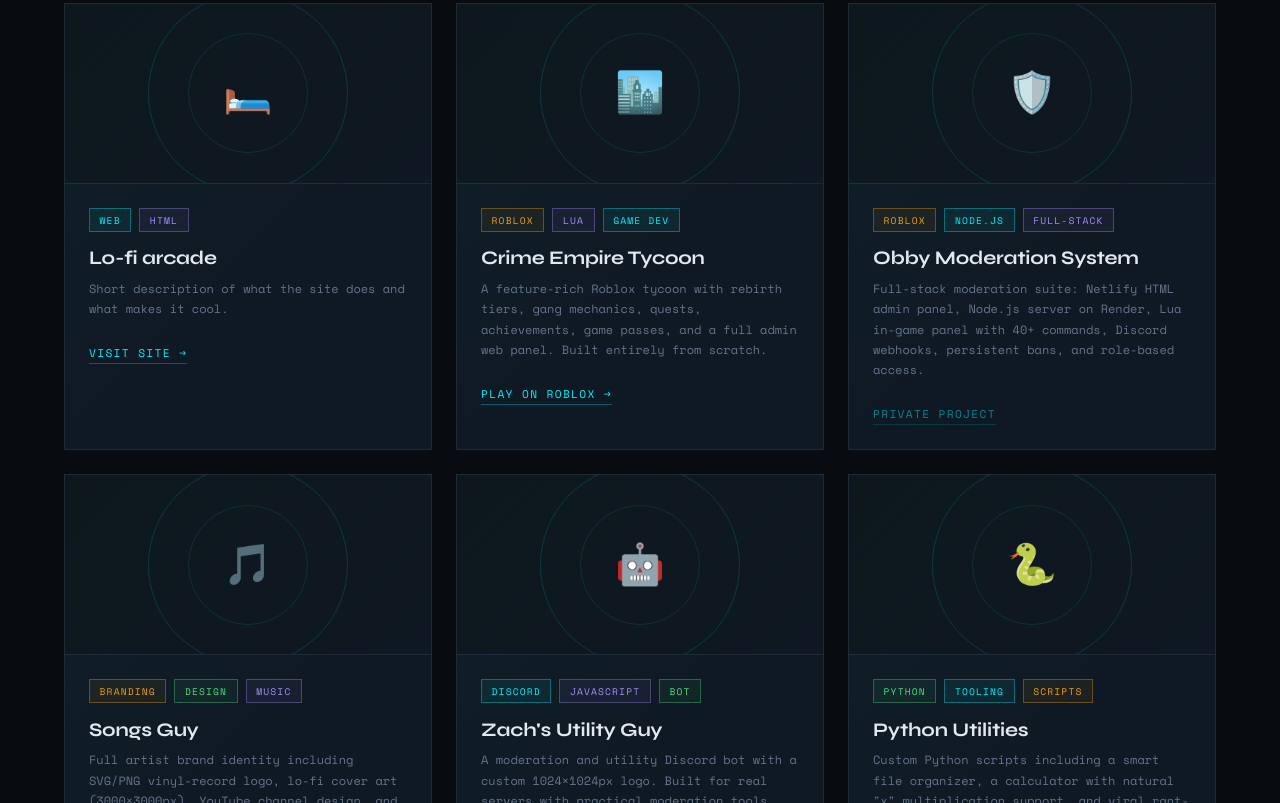
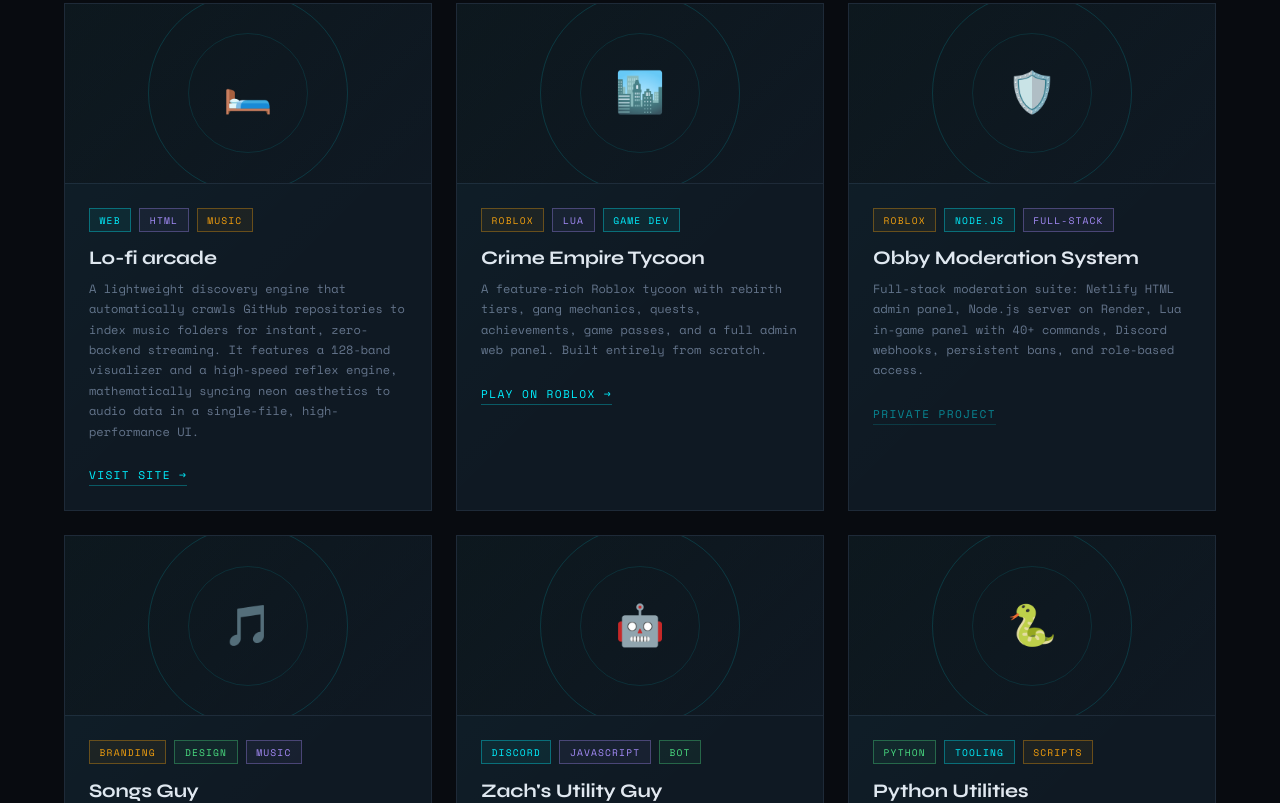
Before and after one commit to cool-websites/cool-websites.github.io, a plain HTML site: page index.html in a window 1280 px wide. Shown: the part 2216-3019 px from the top of the page. Drawn offline with nearby package versions, Linux system fonts and the light colour scheme.

Commit message:
Update index.html

```diff
--- a/index.html
+++ b/index.html
@@ -689,10 +689,11 @@
     <div class="project-tags">
       <span class="tag tag-cyan">Web</span>      <!-- tag-cyan / tag-purple / tag-amber / tag-green -->
       <span class="tag tag-purple">HTML</span>
+      <span class="tag tag-amber">Music</span>
     </div>
     <div class="project-title">Lo-fi arcade</div>
-    <p class="project-desc">Short description of what the site does and what makes it cool.</p>
-    <a href="https://your-link-here.com" target="_blank" class="project-link">Visit Site →</a>
+    <p class="project-desc">A lightweight discovery engine that automatically crawls GitHub repositories to index music folders for instant, zero-backend streaming. It features a 128-band visualizer and a high-speed reflex engine, mathematically syncing neon aesthetics to audio data in a single-file, high-performance UI.</p>
+    <a href="https://cool-websites.github.io/Lo-fi-arcade/" target="_blank" class="project-link">Visit Site →</a>
   </div>
 </div>
 
```
